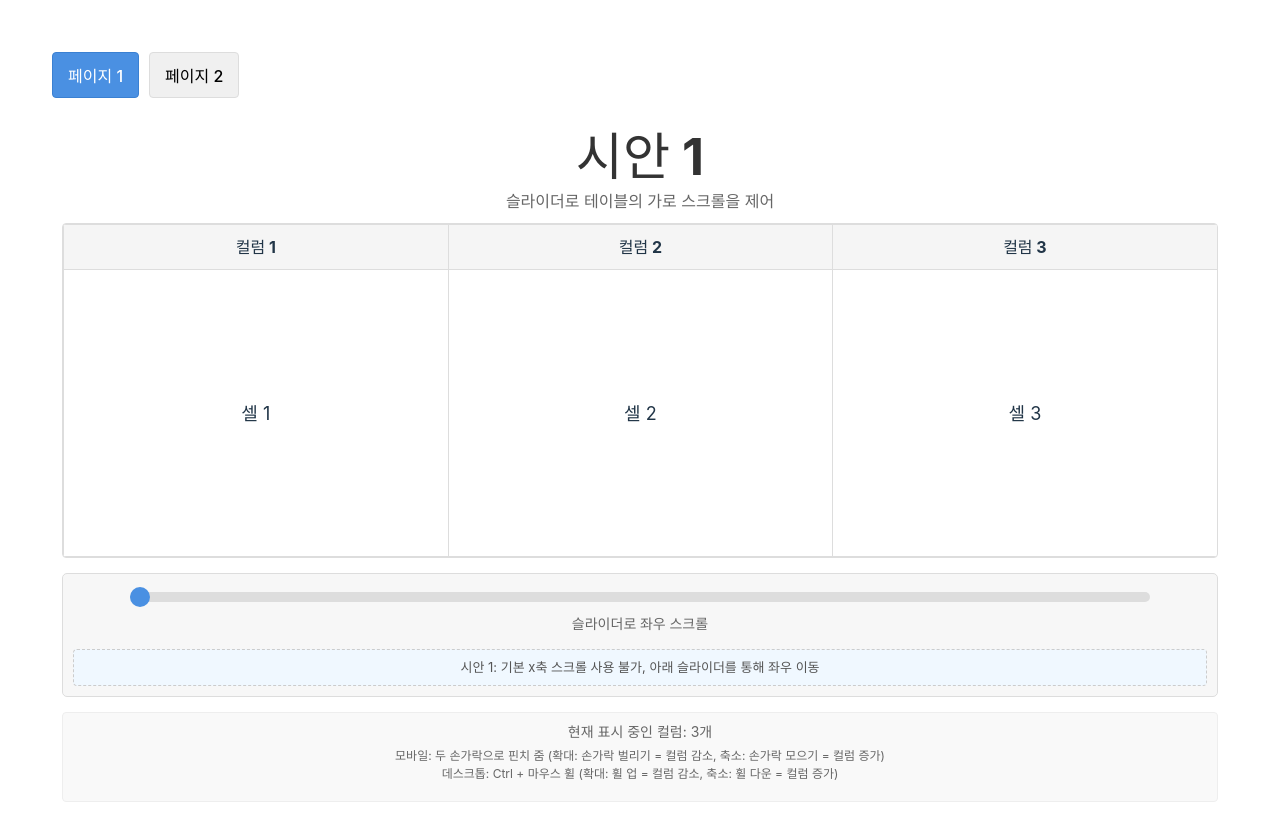
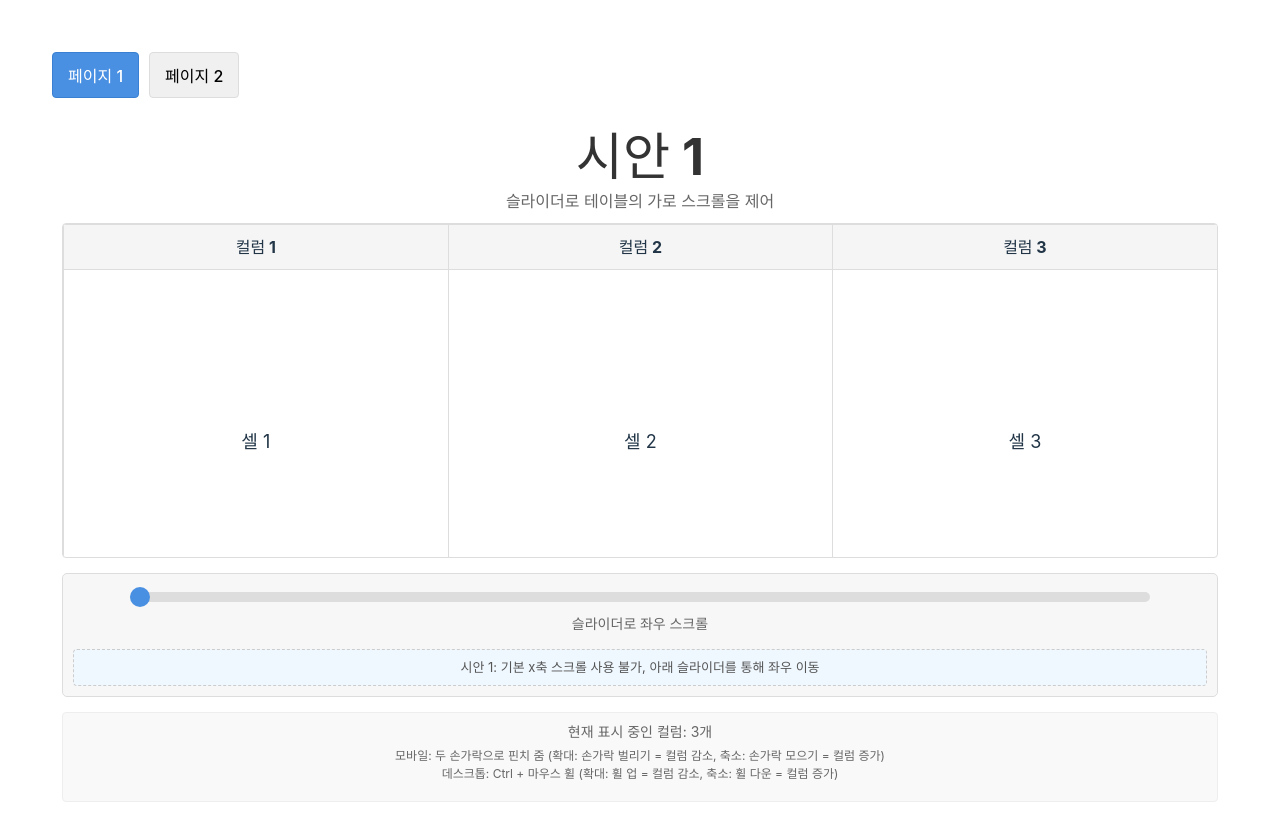
Before and after one commit to hhyyn/test, a React (Vite) app: page / in a window 1280 px wide. Shown: the top 840 px of the page. Built offline with nearby package versions, Linux system fonts and the light colour scheme.

Commit message:
셀 크기 변경

```diff
--- a/src/App.css
+++ b/src/App.css
@@ -99,11 +99,12 @@ body {
 }
 
 .zoom-table td {
-  padding: 10px;
+  padding: 20px 10px;
   border: 1px solid #ddd;
   text-align: center;
   vertical-align: middle;
   box-sizing: border-box;
+  line-height: 1.6;
 }
 
 .zoom-table tr:nth-child(even) {
@@ -194,7 +195,7 @@ body {
   width: 100%;
   height: 100%;
   overflow-x: auto;
-  overflow-y: hidden;
+  overflow-y: auto;
   scrollbar-width: thin; /* Firefox */
   display: flex;
   flex-direction: column;
@@ -412,8 +413,8 @@ body {
   position: relative;
   background-color: rgba(255, 255, 255, 0.8);
   border: 1px dashed #ff8c00;
-  padding: 8px;
-  min-height: 50px;
+  padding: 20px 10px;
+  min-height: 80px;
   display: flex;
   flex-direction: column;
   justify-content: center;
--- a/src/components/ZoomTable.jsx
+++ b/src/components/ZoomTable.jsx
@@ -18,7 +18,8 @@ const ZoomTable = ({ designType = 1 }) => {
       if (headerRef.current && tableRef.current) {
         const headerHeight = headerRef.current.clientHeight;
         const containerHeight = tableRef.current.clientHeight;
-        const availableHeight = containerHeight - headerHeight;
+        // 더 많은 공간을 차지하도록 가용 높이의 120%로 설정
+        const availableHeight = (containerHeight - headerHeight) * 1.2;
         setCellHeight(`${availableHeight}px`);
       }
     };
@@ -180,6 +181,7 @@ const ZoomTable = ({ designType = 1 }) => {
     tableLayout: 'fixed',
     width: `${100 * (10 / visibleColumns)}%`, // 보이는 컬럼 수에 따라 너비 조정
     height: '100%',
+    borderSpacing: '0',
   }
 
   // 편집 모드일 때 배경색을 변경하여 시각적으로 구분
@@ -189,7 +191,8 @@ const ZoomTable = ({ designType = 1 }) => {
     width: '100%',
     height: '100%',
     overflowX: (designType === 1 || (designType === 2 && mode === 'edit')) ? 'hidden' : 'auto',
-    overflowY: 'hidden', // Y축 스크롤 제거
+    overflowY: 'auto', // Y축 스크롤 허용
+    maxHeight: 'calc(100vh - 200px)', // 화면 높이에 맞게 최대 높이 설정
   }
 
   const headerStyle = {
@@ -206,6 +209,11 @@ const ZoomTable = ({ designType = 1 }) => {
     height: cellHeight,
     verticalAlign: 'middle',
     fontSize: '18px',
+    padding: '20px 10px',
+    // 셀 내용에 추가적인 스타일
+    lineHeight: '1.6',
+    textAlign: 'center',
+    wordBreak: 'break-word',
   }
 
   return (
```
